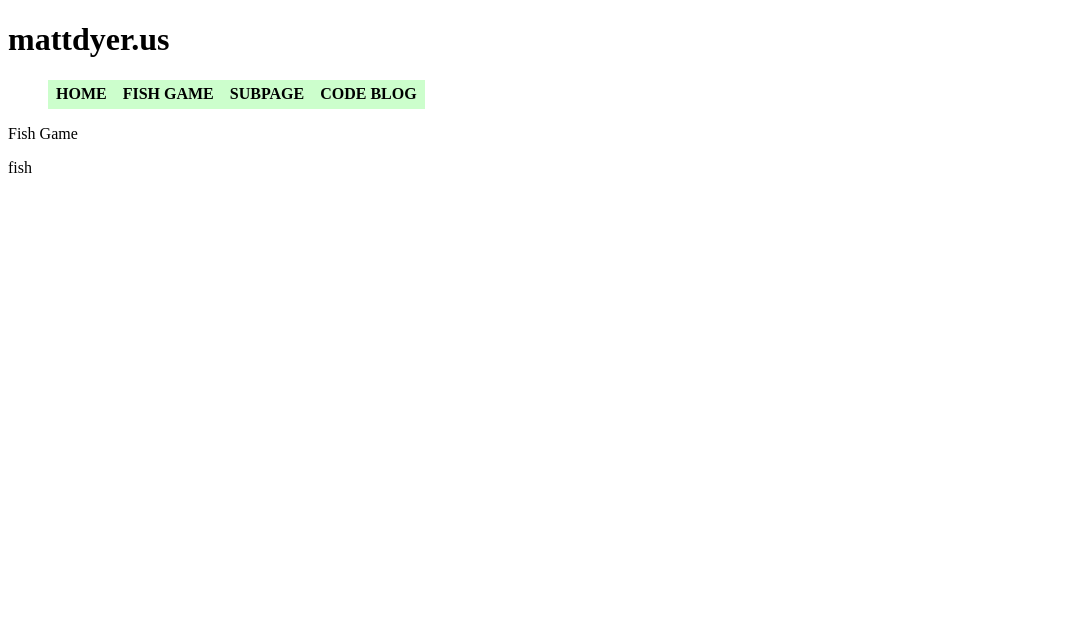
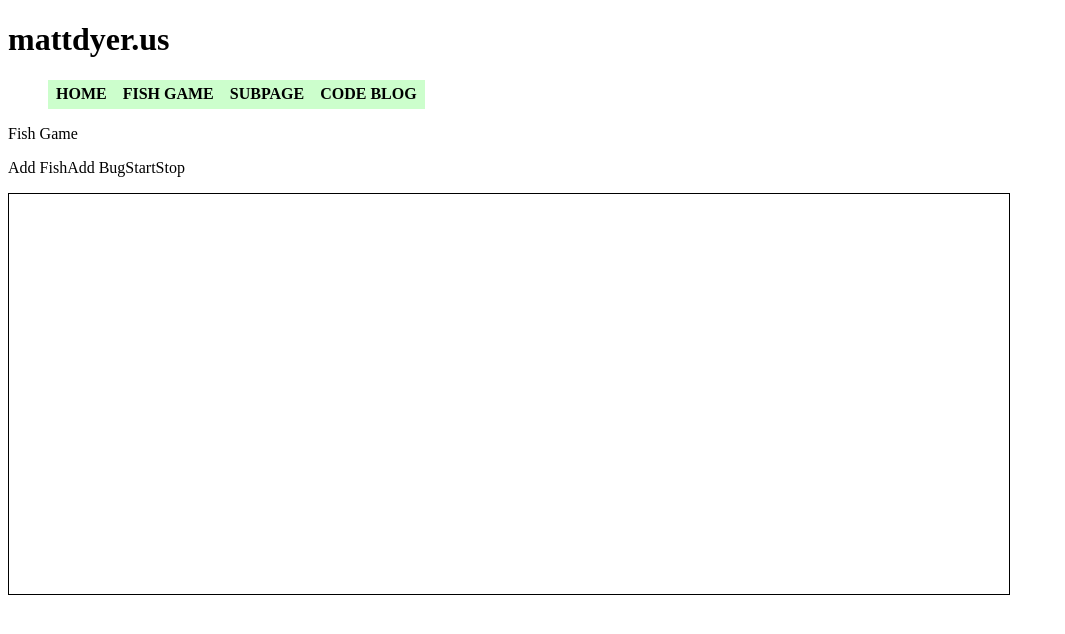
Before and after one commit to mattdyer/mattdyer-us, an Angular app: page /fishgame in a window 1280 px wide. Shown: the top 634 px of the page, without its empty margins (0-1065 px from the left). Built offline with nearby package versions, Linux system fonts and the light colour scheme.

Commit message:
working on fish game in angular

```diff
--- a/src/app/pages/fishgame/fishgame.component.css
+++ b/src/app/pages/fishgame/fishgame.component.css
@@ -0,0 +1,24 @@
+.game-area{
+	border:1px solid #000;
+	width:1000px;
+	height:400px;
+}
+
+.add-link{
+	cursor:pointer;
+}
+
+.animal{
+	position: absolute;
+	height:15px;
+	width:50px;
+	background-color: #CCC;
+}
+
+.fish-animal{
+
+}
+
+.bug-animal{
+
+}
--- a/src/app/pages/fishgame/fishgame.component.html
+++ b/src/app/pages/fishgame/fishgame.component.html
@@ -1,7 +1,23 @@
 <p>
   Fish Game
 </p>
-<ng-container #vc></ng-container>
-<ng-template #tpl>
-	<span>fish</span>
+
+<p>
+	<a class="add-link" (click)="addFish($event)">Add Fish</a>
+	<a class="add-link" (click)="addBug($event)">Add Bug</a>
+	<a class="add-link" (click)="start($event)">Start</a>
+	<a class="add-link" (click)="stop($event)">Stop</a>
+</p>
+
+<div class="game-area">
+	<ng-container #vc>
+
+	</ng-container>
+</div>
+<ng-template #fish>
+	<span class="animal fish-animal">fish</span>
 </ng-template>
+
+<ng-template #bug>
+	<span class="animal bug-animal">bug</span>
+</ng-template>
--- a/src/app/pages/fishgame/fishgame.component.ts
+++ b/src/app/pages/fishgame/fishgame.component.ts
@@ -5,17 +5,85 @@ import { Component, OnInit, ViewChild, ViewContainerRef } from '@angular/core';
   templateUrl: './fishgame.component.html',
   styleUrls: ['./fishgame.component.css']
 })
-export class FishgameComponent implements AfterViewInit {
+export class FishgameComponent implements OnInit {
 	@ViewChild("vc", {read: ViewContainerRef}) vc: ViewContainerRef;
-	@ViewChild("tpl") tpl: TemplateRef<any>;
+	@ViewChild("fish") fish: TemplateRef<any>;
+	@ViewChild("bug") bug: TemplateRef<any>;
 
-  constructor() { }
+  constructor() {
 
-  ngAfterViewInit() {
+  	this.fishes = [];
+  	this.bugs = [];
 
-  	let view = this.tpl.createEmbeddedView(null);
+  }
+
+  ngOnInit() {
+
+  	console.log('init');
+  	window.requestAnimationFrame(this.animate.bind(this));
+
+  	this.running = false;
+
+  }
+
+
+  animate(time){
+
+  	console.log(time);
+
+  	var fish;
+  	var bug;
+
+  	for(var i in this.fishes){
+  		fish = this.fishes[i];
+  		console.log(fish);
+  	}
+
+  	for(var i in this.bugs){
+  		bug = this.bugs[i];
+  		console.log(bug);
+  	}
+
+  	if(this.running){
+	  	window.requestAnimationFrame(this.animate.bind(this));
+	}
+  }
+
+
+  start(){
+  	this.running = true;
+  	window.requestAnimationFrame(this.animate.bind(this));
+  }
+
+  stop(){
+  	this.running = false;
+  }
+
+
+  addFish(){
+  	console.log('add fish');
+  	let view = this.fish.createEmbeddedView(null);
 
   	this.vc.insert(view);
+
+  	this.fishes.push({
+  		'view': view,
+  		'type': 'fish'
+  	})
+
+  	console.log(this.fishes);
+  }
+
+  addBug(){
+  	console.log('add bug');
+  	let view = this.bug.createEmbeddedView(null);
+
+  	this.vc.insert(view);
+
+  	this.bugs.push({
+  		'view': view,
+  		'type': 'bug'
+  	})
 
   }
 
```
